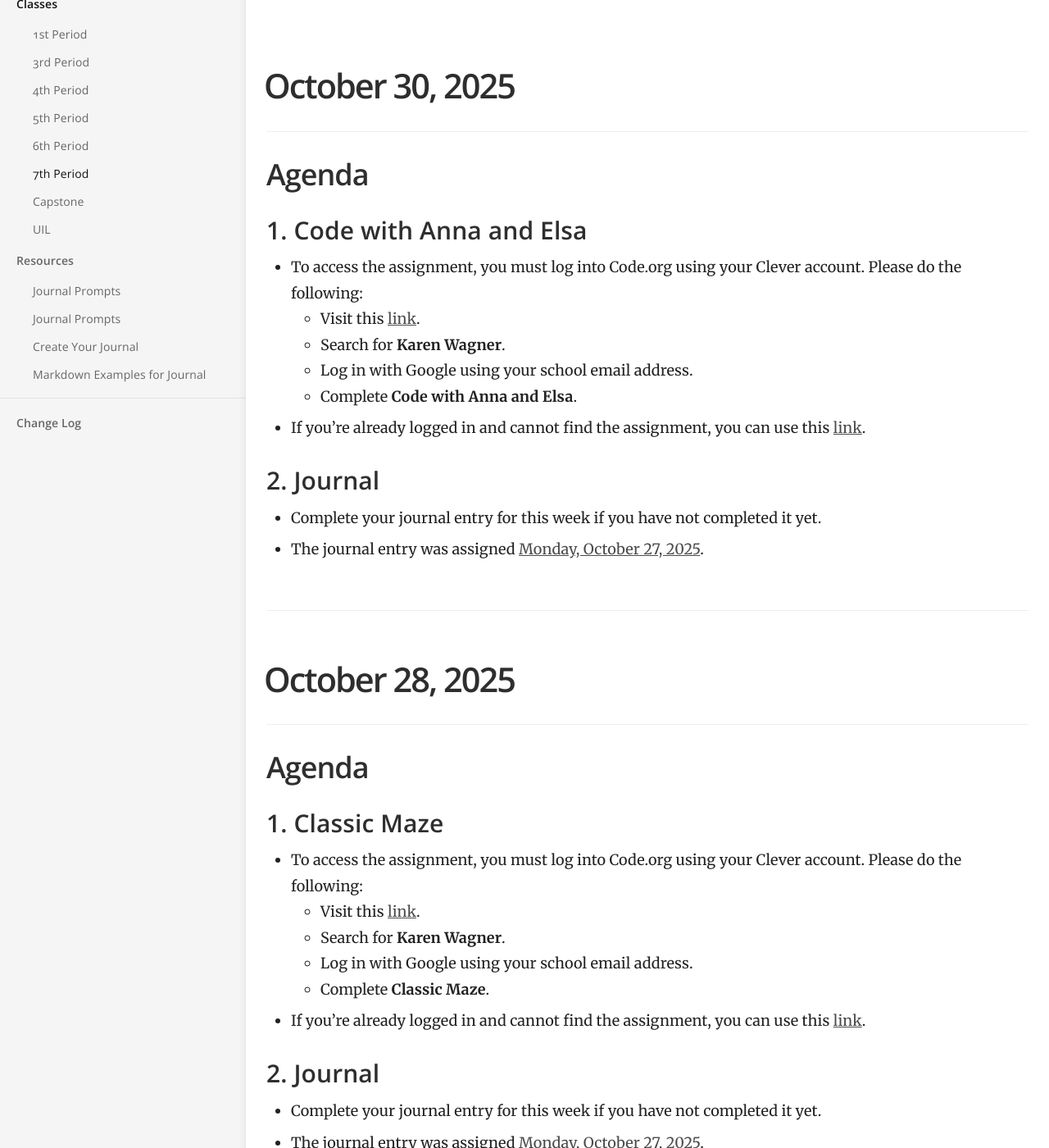
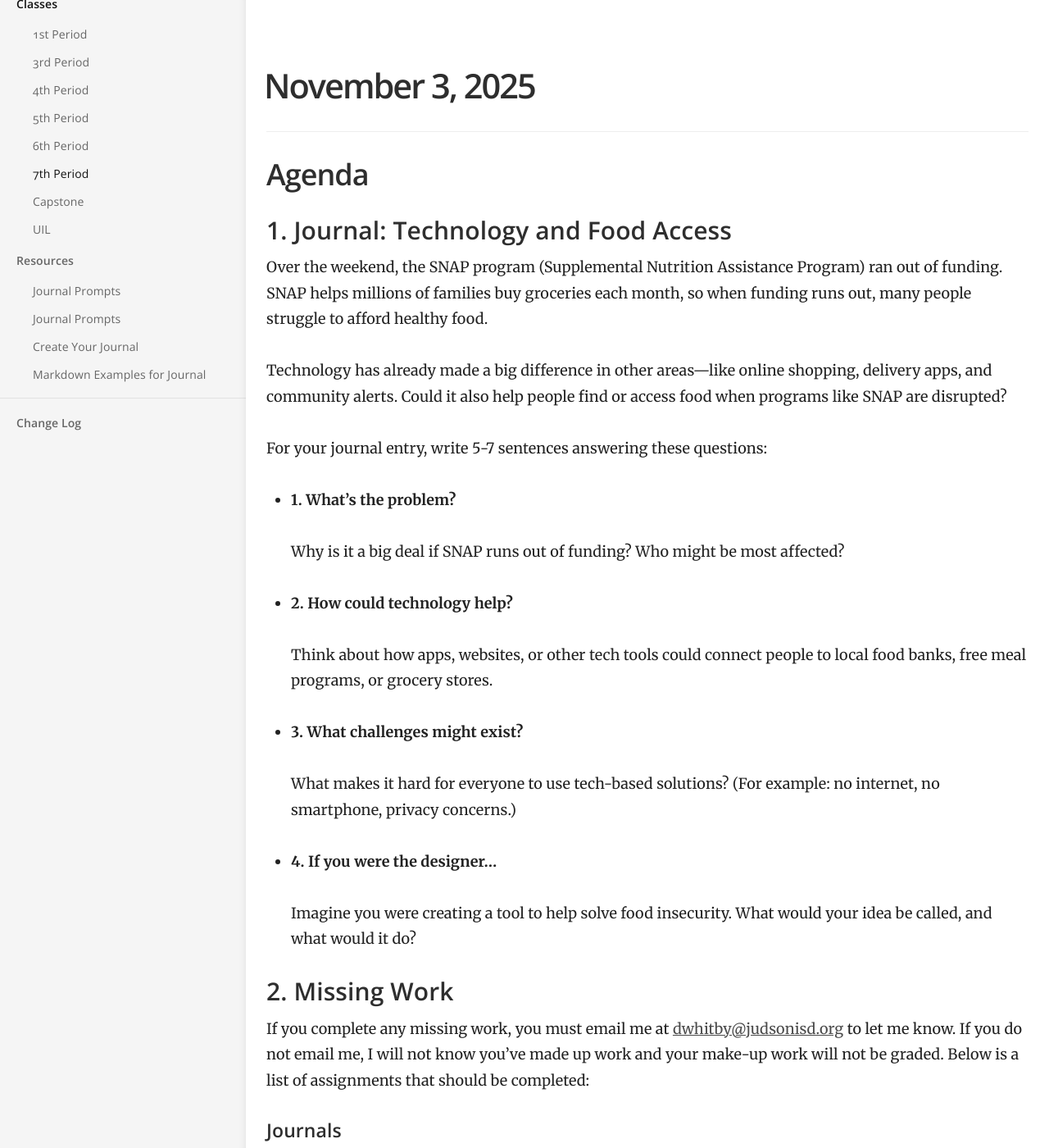
Before and after one commit to mswhitby/classroom, a Jekyll site: the page built from _docs/classes/7th.md, in a window 1280 px wide and 1400 px high, scrolled down 195 px. Shown: the whole window at 82% size. Built offline with Jekyll 4.4.1, drawn with Linux system fonts in a browser that asks for light colours; some of the changed text lies outside the part shown.

Commit message:
Updated lessons

```diff
--- a/_docs/classes/7th.md
+++ b/_docs/classes/7th.md
@@ -4,6 +4,62 @@ subtitle: Fundamentals of Computer Science
 category: Classes
 order: 6
 ---
+
+# November 3, 2025
+
+## Agenda
+
+### 1. Journal: Technology and Food Access
+
+Over the weekend, the SNAP program (Supplemental Nutrition Assistance Program) ran out of funding. SNAP helps millions of families buy groceries each month, so when funding runs out, many people struggle to afford healthy food.
+
+Technology has already made a big difference in other areas—like online shopping, delivery apps, and community alerts. Could it also help people find or access food when programs like SNAP are disrupted?
+
+For your journal entry, write 5-7 sentences answering these questions:
+
+- **1. What’s the problem?**
+
+    Why is it a big deal if SNAP runs out of funding? Who might be most affected?
+
+- **2. How could technology help?**
+
+    Think about how apps, websites, or other tech tools could connect people to local food banks, free meal programs, or grocery stores.
+
+- **3. What challenges might exist?**
+
+    What makes it hard for everyone to use tech-based solutions? (For example: no internet, no smartphone, privacy concerns.)
+
+- **4. If you were the designer…**
+
+    Imagine you were creating a tool to help solve food insecurity. What would your idea be called, and what would it do?
+
+### 2. Missing Work
+
+If you complete any missing work, you must email me at <dwhitby@judsonisd.org> to let me know. If you do not email me, I will not know you've made up work and your make-up work will not be graded. Below is a list of assignments that should be completed:
+
+#### Journals
+
+- [October 14, 2025](https://github.com/mswhitby/classroom/blob/main/_docs/resources/journal.md#october-14-2025)
+- [October 20, 2025](https://github.com/mswhitby/classroom/blob/main/_docs/resources/journal.md#october-20-2025)
+- [October 27, 2025](https://github.com/mswhitby/classroom/blob/main/_docs/resources/journal.md#october-27-2025)
+
+#### Code.org
+
+To access Code.org assignments, you must log-in using your Clever account. Please do the following:
+
+- Visit this [link](https://clever.com/oauth/district-picker?client_id=2f27405716644a951b23&redirect_uri=https%3A%2F%2Fstudio.code.org%2Fusers%2Fauth%2Fclever%2Fcallback&response_type=code&state=ede33ff61289cf32708a0f54079cdd23e31d0b0a02b0e0e8).
+- Search for **Karen Wagner**.
+- Log in with Google using your school email address.
+
+Once you're logged-in, you can click the direct link to your missing assignment:
+
+- [AI for Oceans](https://studio.code.org/courses/oceans/units/1)
+- [Coding with AI - Lessons 1-2](https://studio.code.org/courses/coding-with-ai)
+- [Coding with AI - Lessons 3-5](https://studio.code.org/courses/coding-with-ai)
+- [Classic Maze](https://studio.code.org/hoc/1)
+- [Code with Anna and Elsa](https://studio.code.org/courses/frozen/units/1/lessons/1/levels/1)
+
+----
 
 # October 30, 2025
 
```
